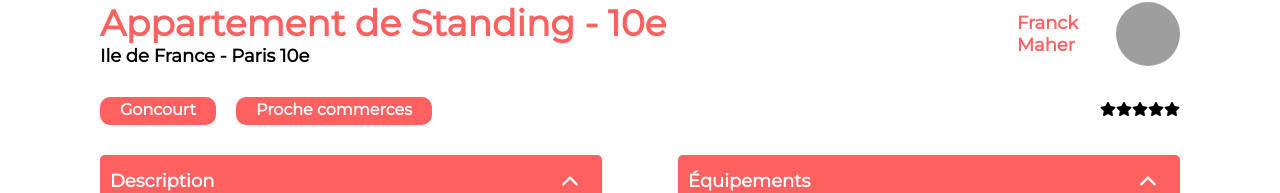
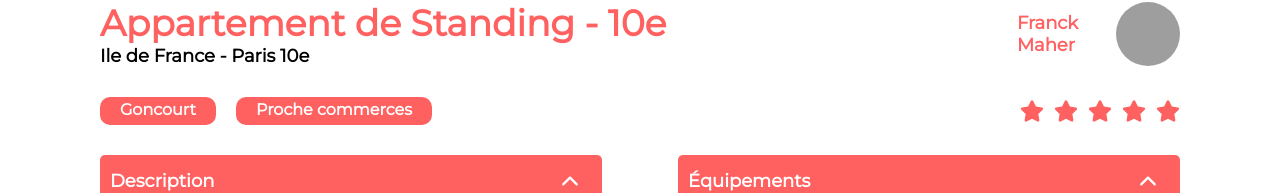
Before and after one commit to zero-mega/Kasa-Dev, a React (Create React App) app in the folder kasa/: page /logement/0979876d in a window 1280 px wide. Shown: the part 594-787 px from the top of the page. Built offline with nearby package versions, Linux system fonts and the light colour scheme; grey boxes are pictures that could not be loaded.

Commit message:
fix stars rating

```diff
--- a/kasa/src/pages/ProductPage.jsx
+++ b/kasa/src/pages/ProductPage.jsx
@@ -25,7 +25,6 @@ function ProductPage() {
   ];
 
   return (
-    <>
       <div className="product-page">
         <img src={property.cover} alt={property.title} />
 
@@ -47,17 +46,16 @@ function ProductPage() {
             ))}
           </ul>
           <div className="stars">
-            {[...Array(5)].map((_, i) => (
+            {Array.from({ length: 5 }).map((_, i) => (
               <FaStar
-                key={i}
-                className={i < property.rating ? "fas fa-star" : "far fa-star"}
+                key={`${property.id}-${i}`}
+                className={i < property.rating ? "fas fa-star star-active" : "far fa-star star-inactive"}
               />
             ))}
           </div>
         </div>
           <CollapseMenu sections={productSections} />
       </div>
-    </>
   );
 }
 
--- a/kasa/src/styles/main.sass
+++ b/kasa/src/styles/main.sass
@@ -203,6 +203,15 @@ header
             color: white
             font-weight: bold
 
+.stars
+    font-size: 24px
+    display: flex
+    gap: 10px
+.star-inactive
+    color: #E3E3E3
+.star-active
+    color: #FF6060
+
 
 .collapse-menu
     display: flex
```
